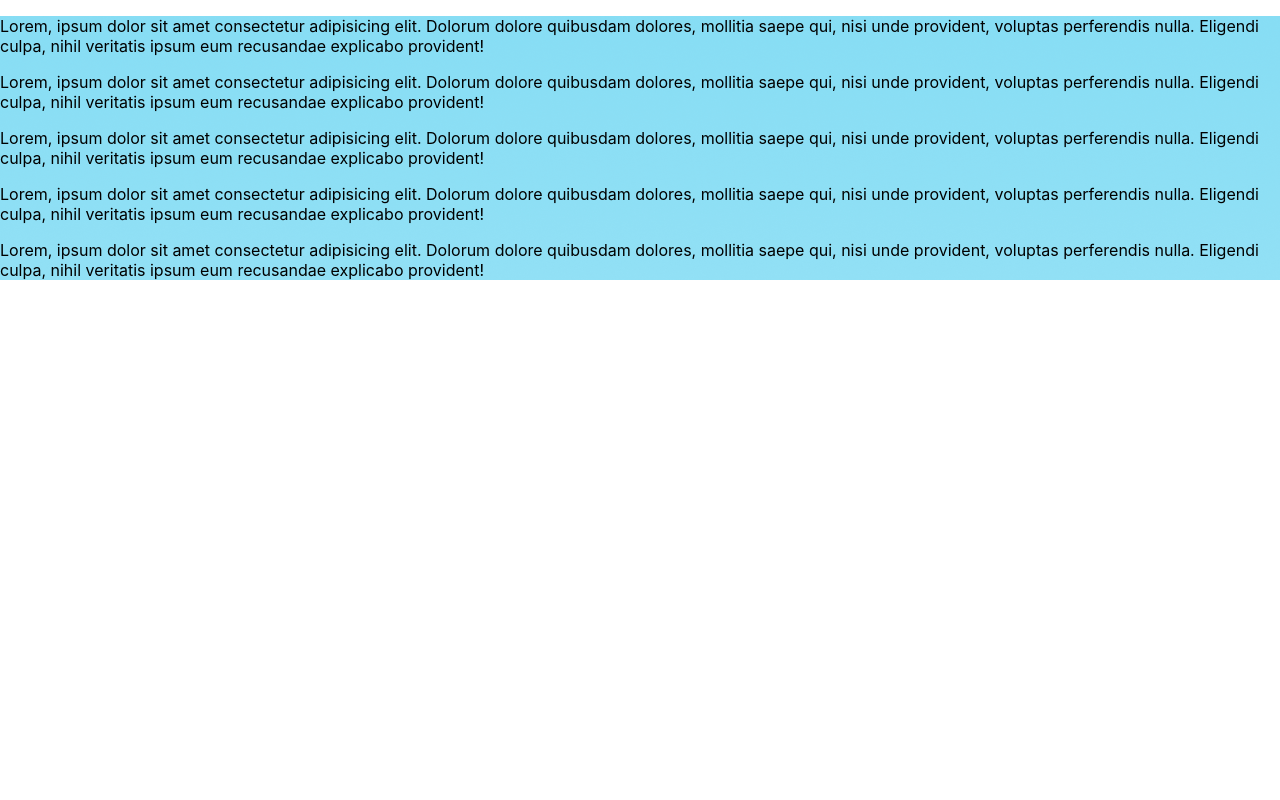
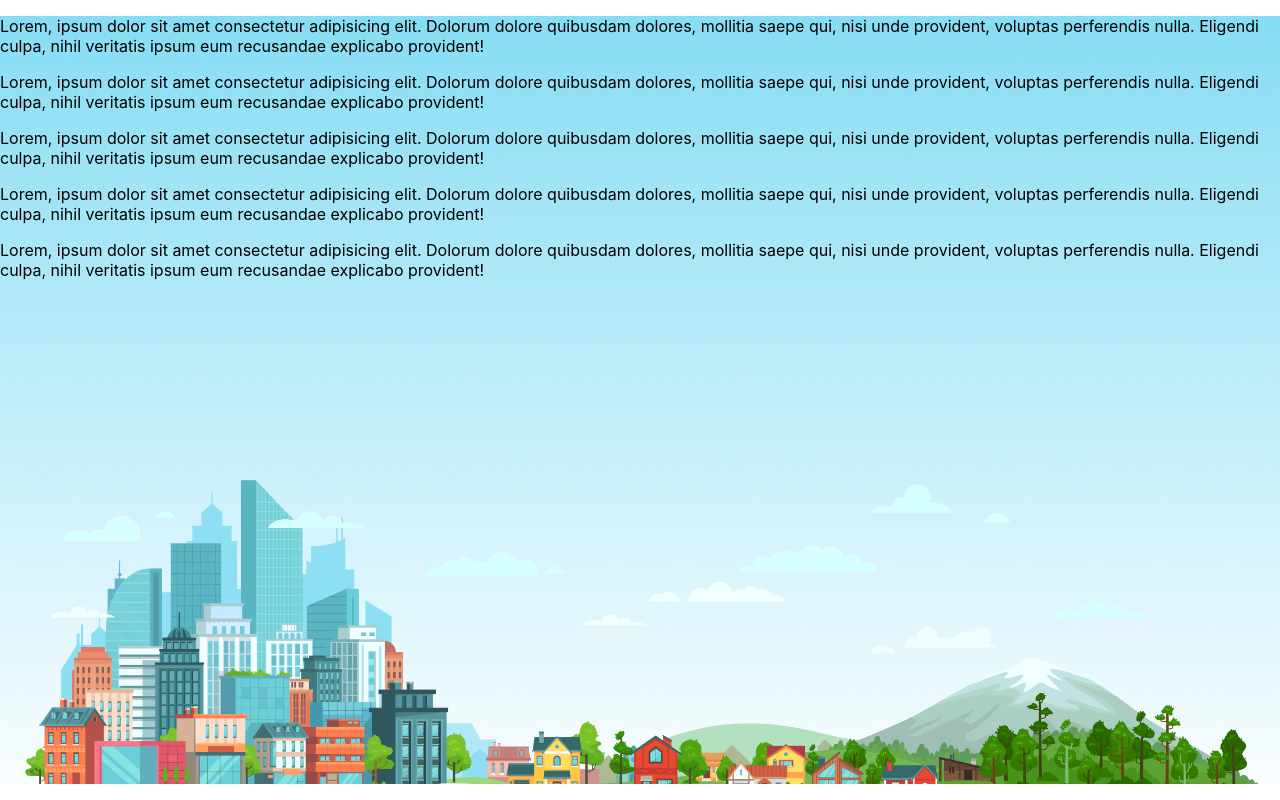
Before and after one commit to shawongithub/react-auth, a React (Create React App) app: page / in a window 1280 px wide. Built offline with nearby package versions, Linux system fonts and the light colour scheme.

Commit message:
added background image

```diff
--- a/src/components/Templates/Templates.js
+++ b/src/components/Templates/Templates.js
@@ -1,11 +1,13 @@
 import React from 'react';
 import background from '../../images/Bg.png'
 const Templates = () => {
-
+    const backgroundStyle = {
+        backgroundImage: `url(${background})`,
+        backgroundSize: 'cover',
+        height: '768px',
+    }
     return (
-        <div style={{
-            backgroundImage: `url(${background})`
-        }} >
+        <div style={backgroundStyle} >
             <p>
                 Lorem, ipsum dolor sit amet consectetur adipisicing elit. Dolorum dolore quibusdam dolores, mollitia saepe qui, nisi unde provident, voluptas perferendis nulla. Eligendi culpa, nihil veritatis ipsum eum recusandae explicabo provident!
             </p>
```
